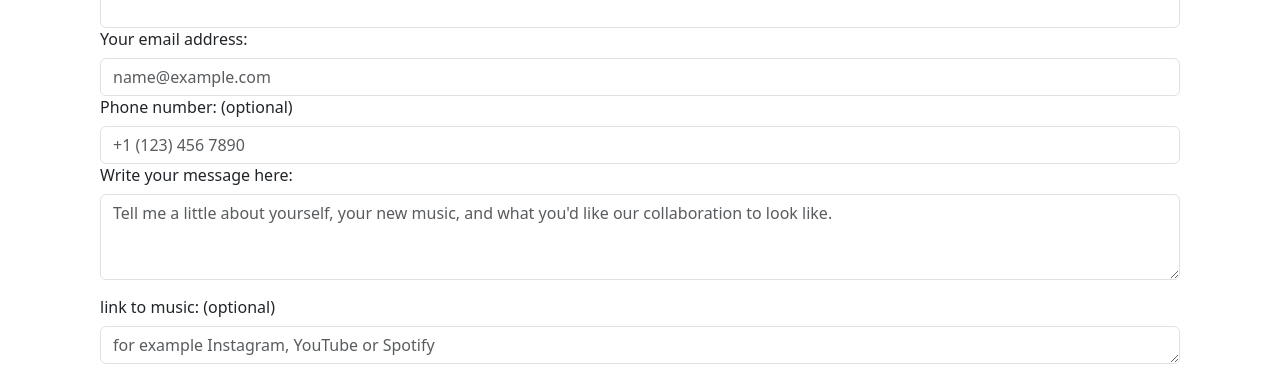
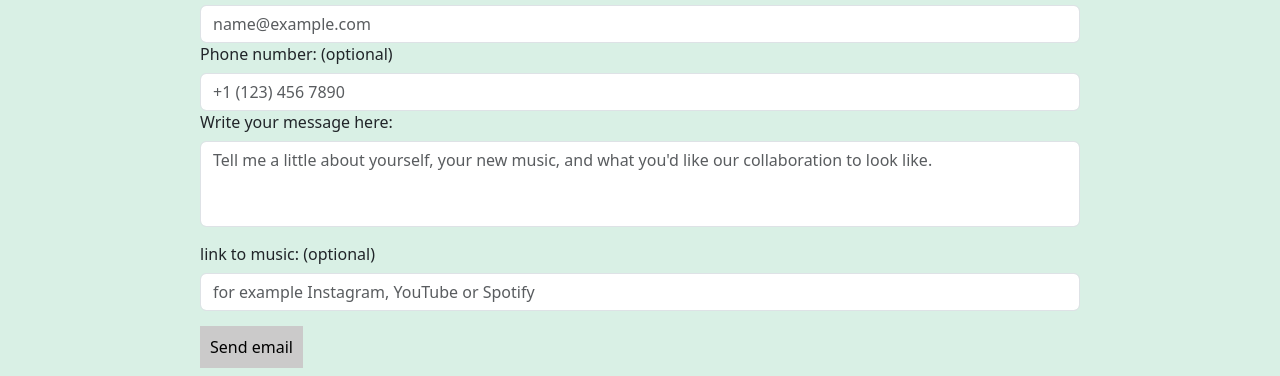
Before and after one commit to leondenengelsen/Grit-Academy-Html-Css-LeondenEngelsen, a plain HTML site: page pages/contact-form.html in a window 1280 px wide. Shown: the part 264-640 px from the top of the page. Drawn offline with nearby package versions, Linux system fonts and the light colour scheme; the site is published under a folder, as on GitHub Pages, so addresses that start at the root find nothing; a web font is replaced by a local one.

Commit message:
.css path change

```diff
--- a/pages/contact-form.html
+++ b/pages/contact-form.html
@@ -5,7 +5,7 @@
     <meta name="viewport" content="width=device-width, initial-scale=1.0">
     <title>LeondenEngelsen-Contact</title>
     <link href="https://cdn.jsdelivr.net/npm/bootstrap@5.3.3/dist/css/bootstrap.min.css" rel="stylesheet" integrity="sha384-QWTKZyjpPEjISv5WaRU9OFeRpok6YctnYmDr5pNlyT2bRjXh0JMhjY6hW+ALEwIH" crossorigin="anonymous">
-    <link rel="stylesheet" href="/css/style.css"/>
+    <link rel="stylesheet" href="../css/style.css"/>
     <link rel="preconnect" href="https://fonts.googleapis.com">
     <link rel="preconnect" href="https://fonts.gstatic.com" crossorigin>
     <link href="https://fonts.googleapis.com/css2?family=Zeyada&display=swap" rel="stylesheet">
```
Also changed, not shown: pages/projects.html (+1 -1 lines), 1 other file.
